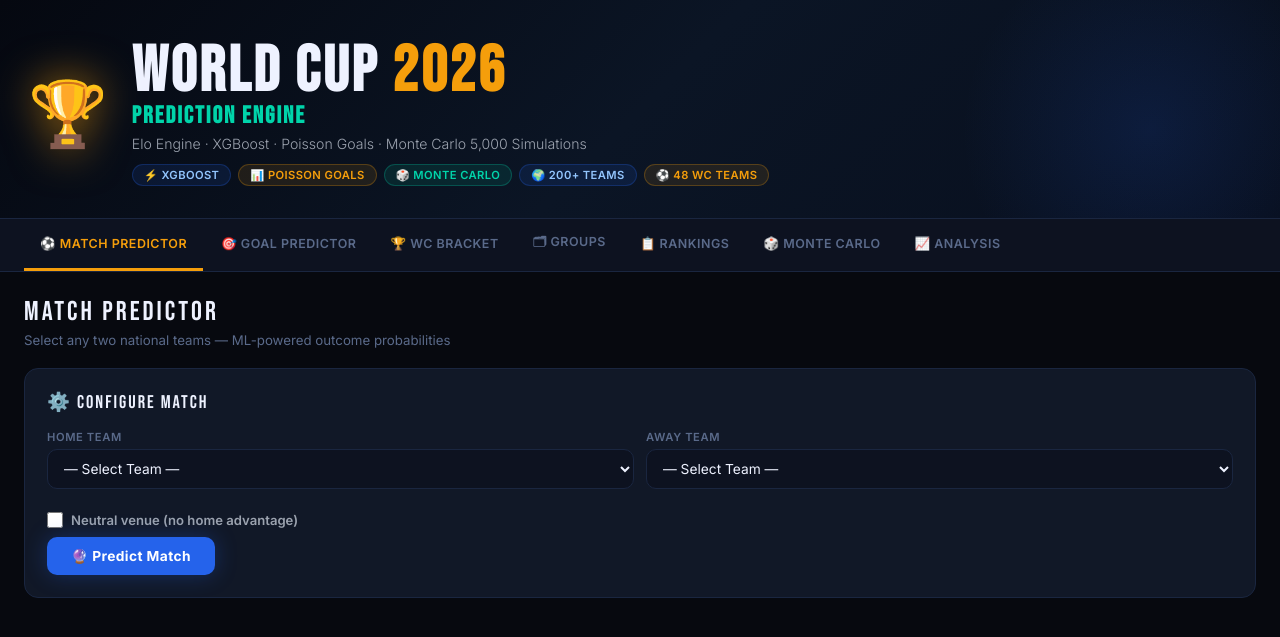
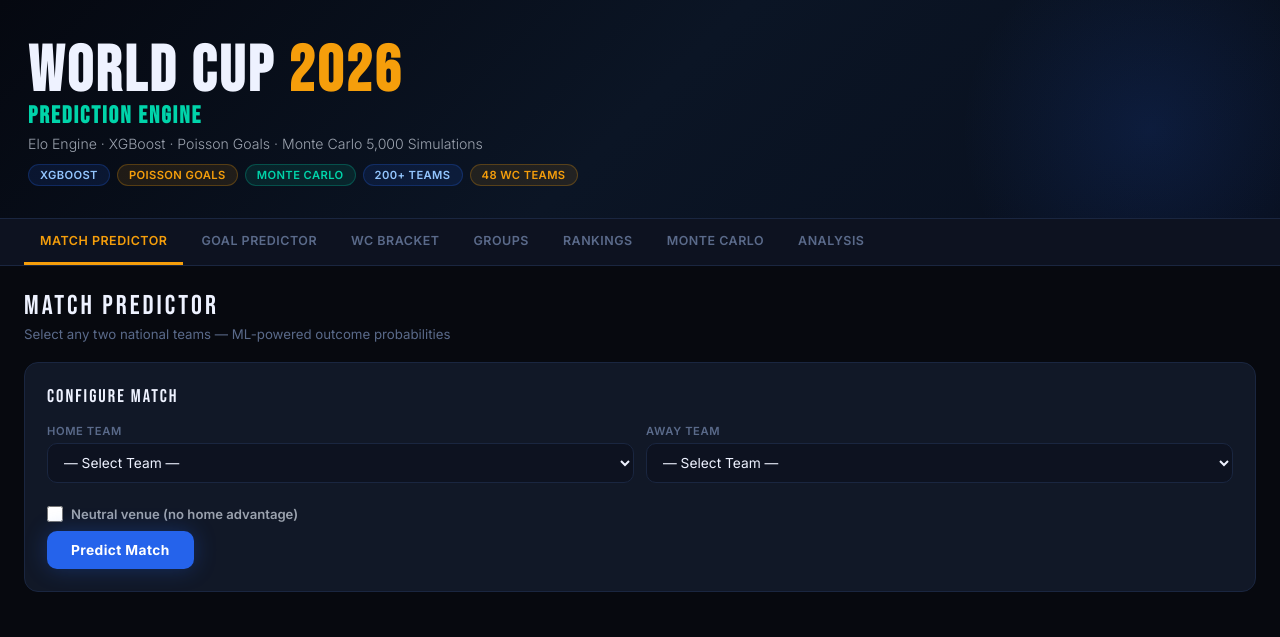
Before and after one commit to EngMohamed-op/supervised-and-unsupervised-project, a FastAPI app: page / in a window 1280 px wide. Shown: the top 637 px of the page. Run offline with FastAPI, Linux system fonts and the light colour scheme.

Commit message:
Update index.html

```diff
--- a/templates/index.html
+++ b/templates/index.html
@@ -182,17 +182,16 @@ tbody td{padding:10px 13px}
 
 <header class="hero">
   <div class="hero-inner">
-    <div class="trophy">🏆</div>
     <div>
       <h1>World Cup <span>2026</span></h1>
       <h1 style="font-size:clamp(.85rem,2vw,1.5rem);color:var(--teal);font-family:'Bebas Neue',sans-serif;letter-spacing:2px;">Prediction Engine</h1>
       <p>Elo Engine · XGBoost · Poisson Goals · Monte Carlo 5,000 Simulations</p>
       <div class="badges">
-        <span class="badge">⚡ XGBoost</span>
-        <span class="badge a">📊 Poisson Goals</span>
-        <span class="badge t">🎲 Monte Carlo</span>
-        <span class="badge">🌍 200+ Teams</span>
-        <span class="badge a">⚽ 48 WC Teams</span>
+        <span class="badge">XGBoost</span>
+        <span class="badge a">Poisson Goals</span>
+        <span class="badge t">Monte Carlo</span>
+        <span class="badge">200+ Teams</span>
+        <span class="badge a">48 WC Teams</span>
       </div>
     </div>
   </div>
@@ -200,13 +199,13 @@ tbody td{padding:10px 13px}
 
 <nav>
   <div class="nav-inner">
-    <button class="tb active" onclick="sw('predict',this)">⚽ Match Predictor</button>
-    <button class="tb" onclick="sw('goals',this)">🎯 Goal Predictor</button>
-    <button class="tb" onclick="sw('bracket',this)">🏆 WC Bracket</button>
-    <button class="tb" onclick="sw('groups',this)">🗂 Groups</button>
-    <button class="tb" onclick="sw('rankings',this)">📋 Rankings</button>
-    <button class="tb" onclick="sw('montecarlo',this)">🎲 Monte Carlo</button>
-    <button class="tb" onclick="sw('eda',this)">📈 Analysis</button>
+    <button class="tb active" onclick="sw('predict',this)">Match Predictor</button>
+    <button class="tb" onclick="sw('goals',this)">Goal Predictor</button>
+    <button class="tb" onclick="sw('bracket',this)">WC Bracket</button>
+    <button class="tb" onclick="sw('groups',this)">Groups</button>
+    <button class="tb" onclick="sw('rankings',this)">Rankings</button>
+    <button class="tb" onclick="sw('montecarlo',this)">Monte Carlo</button>
+    <button class="tb" onclick="sw('eda',this)">Analysis</button>
   </div>
 </nav>
 
@@ -217,7 +216,7 @@ tbody td{padding:10px 13px}
   <div class="sh"><div class="st">Match Predictor</div>
     <p class="ss">Select any two national teams — ML-powered outcome probabilities</p></div>
   <div class="card">
-    <div class="ctitle">⚙️ Configure Match</div>
+    <div class="ctitle">Configure Match</div>
     <div class="frow">
       <div class="fg"><label>Home Team</label>
         <select id="p-home" onchange="prevElo()"><option value="">— Select Team —</option></select></div>
@@ -232,7 +231,7 @@ tbody td{padding:10px 13px}
       <div><div class="ep-lbl">Elo Diff</div><div class="ep-val" id="ep-d" style="color:var(--teal)"></div></div>
     </div>
     <button class="btn btn-p" onclick="runPredict()">
-      <span id="ps" class="spin hidden"></span><span id="pt">🔮 Predict Match</span>
+      <span id="ps" class="spin hidden"></span><span id="pt">Predict Match</span>
     </button>
     <div id="pred-result" class="hidden" style="margin-top:20px">
       <div style="height:1px;background:var(--border);margin-bottom:20px"></div>
@@ -407,8 +406,8 @@ async function loadAllTeams(){
       const sel=document.getElementById(id);
       world.teams.forEach(t=>{
         const o=document.createElement('option');
-        o.value=t.name; o.textContent=`${t.flag||''} ${t.name} (${t.elo})`;
-        o.dataset.elo=t.elo; o.dataset.flag=t.flag||'🏳️';
+        o.value=t.name; o.textContent=`${t.name} (${t.elo})`;
+        o.dataset.elo=t.elo; o.dataset.flag=t.flag||'';
         sel.appendChild(o);
       });
     });
@@ -443,14 +442,14 @@ async function runPredict(){
     const d=await api('/api/predict/outcome',{method:'POST',headers:{'Content-Type':'application/json'},body:JSON.stringify({home_team:h,away_team:a,neutral})});
     renderPredict(d);
   }catch(e){alert('Error: '+e.message)}
-  finally{document.getElementById('ps').classList.add('hidden');document.getElementById('pt').textContent='🔮 Predict Match'}
+  finally{document.getElementById('ps').classList.add('hidden');document.getElementById('pt').textContent='Predict Match'}
 }
 
 function renderPredict(d){
   const res=document.getElementById('pred-result');
   res.classList.remove('hidden');
-  document.getElementById('r-hf').textContent=d.home_flag||'🏳️';
-  document.getElementById('r-af').textContent=d.away_flag||'🏳️';
+  document.getElementById('r-hf').textContent='';
+  document.getElementById('r-af').textContent='';
   document.getElementById('r-hn').textContent=d.home_team;
   document.getElementById('r-an').textContent=d.away_team;
   document.getElementById('r-he').textContent='ELO '+d.home_elo;
@@ -471,18 +470,16 @@ function renderPredict(d){
   bn.className='pred-banner '+(pr==='Home Win'?'ph':pr==='Draw'?'pd':'pa');
   document.getElementById('pred-val').textContent=pr==='Home Win'?d.home_team+' Win':pr==='Away Win'?d.away_team+' Win':'Draw';
   document.getElementById('pred-src').textContent=d.outcome.source||'';
-  document.getElementById('sc-hf').textContent=d.home_flag||'🏳️';
-  document.getElementById('sc-af').textContent=d.away_flag||'🏳️';
+  document.getElementById('sc-hf').textContent='';
+  document.getElementById('sc-af').textContent='';
   document.getElementById('sc-hn').textContent=d.home_team;
   document.getElementById('sc-an').textContent=d.away_team;
   document.getElementById('sc-hg').textContent=d.goals?.home_goals??'—';
   document.getElementById('sc-ag').textContent=d.goals?.away_goals??'—';
   document.getElementById('st-hg').textContent=d.goals?.home_goals??'—';
   document.getElementById('st-ag').textContent=d.goals?.away_goals??'—';
-  const up=d.upset?.upset_probability??null;
-  const ue=document.getElementById('st-up');
-  ue.textContent=up!==null?(up*100).toFixed(1)+'%':'—';
-  ue.style.color=up>0.35?'var(--amber)':'var(--teal)';
+  const hgR=d.goals?.home_goals??0, agR=d.goals?.away_goals??0;
+  document.getElementById('st-score').textContent=Math.round(hgR)+' – '+Math.round(agR);
   res.scrollIntoView({behavior:'smooth',block:'nearest'});
 }
 
@@ -498,8 +495,8 @@ async function runGoals(){
     const res=document.getElementById('goals-result');
     res.classList.remove('hidden');
     const hg=d.goals?.home_goals??0,ag=d.goals?.away_goals??0;
-    document.getElementById('gr-hf').textContent=d.home_flag||'🏳️';
-    document.getElementById('gr-af').textContent=d.away_flag||'🏳️';
+    document.getElementById('gr-hf').textContent='';
+    document.getElementById('gr-af').textContent='';
     document.getElementById('gr-hn').textContent=d.home_team;
     document.getElementById('gr-an').textContent=d.away_team;
     document.getElementById('gr-hg').textContent=hg;
@@ -532,19 +529,17 @@ async function runBracket(){
   }catch(e){alert('Error: '+e.message)}
   finally{
     document.getElementById('br-sp').classList.add('hidden');
-    document.getElementById('br-txt').textContent='🎲 Run Simulation';
+    document.getElementById('br-txt').textContent='Run Simulation';
     document.getElementById('bracket-loading').classList.add('hidden');
   }
 }
 
 function mkMatch(m){
   const w1=m.winner===m.t1;
-  const s=m.score||'';
-  const [s1,s2]=s.split('–');
   return`<div class="mc">
-    <div class="mc-t ${w1?'winner':'loser'}"><span class="tf">${m.f1||'🏳️'}</span><span>${m.t1||'TBD'}</span>${s1?`<span class="mc-sc">${s1}</span>`:''}</div>
+    <div class="mc-t ${w1?'winner':'loser'}"><span class="tf">${m.f1||''}</span><span>${m.t1||'TBD'}</span></div>
     <div class="mc-div"></div>
-    <div class="mc-t ${!w1?'winner':'loser'}"><span class="tf">${m.f2||'🏳️'}</span><span>${m.t2||'TBD'}</span>${s2?`<span class="mc-sc">${s2}</span>`:''}</div>
+    <div class="mc-t ${!w1?'winner':'loser'}"><span class="tf">${m.f2||''}</span><span>${m.t2||'TBD'}</span></div>
   </div>`;
 }
 
@@ -560,8 +555,7 @@ function renderBracket(d){
   // Champion card top
   document.getElementById('champ-card-top').innerHTML=`
     <div class="champ-card" style="max-width:320px;margin:0 auto">
-      <span class="champ-flag">${ch.flag||'🏳️'}</span>
-      <div class="champ-lbl">🏆 World Cup 2026 Champion</div>
+      <div class="champ-lbl">World Cup 2026 Champion</div>
       <div class="champ-name">${ch.team}</div>
     </div>`;
 
@@ -570,8 +564,8 @@ function renderBracket(d){
     <div class="gc">
       <div class="gh"><div class="gl">Group ${g}</div></div>
       <div class="gt">${teams.map((t,i)=>`
-        <div class="gtr"><span>${['🥇','🥈','🥉','4️⃣'][i]||''}</span>
-          <span>${t.flag||'🏳️'}</span><span class="gtn">${t.team}</span>
+        <div class="gtr"><span style="color:var(--dim);font-size:.75rem;font-weight:700;width:14px">${i+1}</span>
+          <span class="gtn">${t.team}</span>
           <span class="elo-chip">${t.pts}pts</span></div>`).join('')}
       </div>
     </div>`).join('');
@@ -600,27 +594,23 @@ function renderBracket(d){
   const final=d.final;
   const third=d.third_place;
   document.getElementById('bracket-center').innerHTML=`
-    <div class="final-title">⚽ Final · 07/19 NY</div>
+    <div class="final-title">Final · 07/19 NY</div>
     <div class="champ-card">
-      <span class="champ-flag">${ch.flag||'🏳️'}</span>
       <div class="champ-lbl">Champion</div>
       <div class="champ-name">${ch.team}</div>
-      <div style="font-size:.75rem;color:var(--dim);margin-top:4px">${final.score||''}</div>
     </div>
     <div class="finalist-row">
       <div class="finalist-card">
-        <div class="finalist-flag">${final.f1||'🏳️'}</div>
         <div class="finalist-name">${final.t1||''}</div>
       </div>
       <div style="display:flex;align-items:center;color:var(--dim);font-family:'Bebas Neue',sans-serif;font-size:1.2rem">VS</div>
       <div class="finalist-card">
-        <div class="finalist-flag">${final.f2||'🏳️'}</div>
         <div class="finalist-name">${final.t2||''}</div>
       </div>
     </div>
     ${third?`<div style="margin-top:10px;padding:10px;background:var(--surface);border:1px solid rgba(184,115,51,.3);border-radius:10px;text-align:center">
-      <div style="font-size:.66rem;color:var(--dim);text-transform:uppercase;letter-spacing:.6px;font-weight:600">🥉 3rd Place</div>
-      <div style="font-size:.88rem;font-weight:600;margin-top:4px">${third.fw||'🏳️'} ${third.winner} <span style="color:var(--dim)">${third.score||''}</span></div>
+      <div style="font-size:.66rem;color:var(--dim);text-transform:uppercase;letter-spacing:.6px;font-weight:600">3rd Place</div>
+      <div style="font-size:.88rem;font-weight:600;margin-top:4px">${third.winner}</div>
     </div>`:''}`;
 
   document.getElementById('bracket-result').classList.remove('hidden');
@@ -636,7 +626,6 @@ async function loadGroups(){
         <div class="gh"><div class="gl">Group ${g}</div><div style="font-size:.68rem;color:var(--dim);font-weight:600">${teams.length} Teams</div></div>
         <div class="gt">${teams.map(t=>`
           <div class="gtr" onclick="quickPredict('${t.name}')">
-            <span style="font-size:1.05rem">${t.flag||'🏳️'}</span>
             <span class="gtn">${t.name}</span>
             <span class="elo-chip">${t.elo}</span>
           </div>`).join('')}
@@ -664,7 +653,7 @@ async function loadRankings(){
       const [tl,tc]=tier(t.elo);
       return`<tr>
         <td><span class="rn">${i+1}</span></td>
-        <td><span style="margin-right:5px">${t.flag||'🏳️'}</span><strong>${t.name}</strong></td>
+        <td><strong>${t.name}</strong></td>
         <td style="color:var(--amber);font-weight:600">Group ${t.group}</td>
         <td><span class="ev">${t.elo}</span></td>
         <td style="color:var(--gray)">${(t.form*100).toFixed(0)}%</td>
@@ -679,11 +668,10 @@ async function loadMC(){
   try{
     const d=await api('/api/montecarlo');
     const top15=d.results.slice(0,15),maxP=top15[0]?.probability||1;
-    const medals=['🥇','🥈','🥉'],golds=['gold','silver','bronze'];
+    const medals=['1st','2nd','3rd'],golds=['gold','silver','bronze'];
     document.getElementById('mc-podium').innerHTML=d.results.slice(0,3).map((r,i)=>`
       <div class="pc ${golds[i]}">
-        <div class="pm">${medals[i]}</div>
-        <div style="font-size:1.4rem">${r.flag||'🏳️'}</div>
+        <div class="pm" style="font-family:'Bebas Neue',sans-serif;font-size:1rem;color:var(--dim)">${medals[i]}</div>
         <div class="pname">${r.team}</div>
         <div class="pprob">${(r.probability*100).toFixed(1)}%</div>
         <div class="pp-lbl">Win Probability</div>
@@ -691,7 +679,7 @@ async function loadMC(){
     document.getElementById('mc-bars').innerHTML=top15.map((r,i)=>`
       <div class="mbr">
         <div class="mr">${i+1}</div>
-        <div class="mn">${r.flag||''} ${r.team}</div>
+        <div class="mn">${r.team}</div>
         <div class="mt"><div class="mf" data-w="${(r.probability/maxP)*100}" style="width:0%"></div></div>
         <div class="mv">${(r.probability*100).toFixed(1)}%</div>
       </div>`).join('');
@@ -752,7 +740,7 @@ async function loadEda(){
     // Q4 Win rate
     if(wr.teams&&wr.teams.length){
       mkChart('ch-wr','bar',{
-        labels:wr.teams.map(t=>t.flag+' '+t.team),
+        labels:wr.teams.map(t=>t.team),
         datasets:[{label:'Win Rate',data:wr.teams.map(t=>+(t.win_rate*100).toFixed(1)),backgroundColor:wr.teams.map((_,i)=>i<3?'rgba(37,99,235,.8)':'rgba(147,197,253,.6)'),borderRadius:4}]
       },{indexAxis:'y',scales:{...CHART_DEFAULTS.scales,x:{...CHART_DEFAULTS.scales.x,max:100,ticks:{...CHART_DEFAULTS.scales.x.ticks,callback:v=>v+'%'}},y:{...CHART_DEFAULTS.scales.y}},plugins:{...CHART_DEFAULTS.plugins,tooltip:{callbacks:{label:ctx=>`Win Rate: ${ctx.parsed.x}%`}}}});
     }
@@ -761,7 +749,7 @@ async function loadEda(){
     if(mc.results&&mc.results.length){
       const top=mc.results.slice(0,12);
       mkChart('ch-mc','bar',{
-        labels:top.map(r=>(r.flag||'')+' '+r.team),
+        labels:top.map(r=>r.team),
         datasets:[{label:'Win Probability',data:top.map(r=>+(r.probability*100).toFixed(1)),backgroundColor:top.map((_,i)=>i===0?'rgba(245,158,11,.9)':i<3?'rgba(37,99,235,.8)':'rgba(147,197,253,.5)'),borderRadius:4}]
       },{indexAxis:'y',scales:{...CHART_DEFAULTS.scales,x:{...CHART_DEFAULTS.scales.x,ticks:{...CHART_DEFAULTS.scales.x.ticks,callback:v=>v+'%'}},y:{...CHART_DEFAULTS.scales.y}},plugins:{...CHART_DEFAULTS.plugins,tooltip:{callbacks:{label:ctx=>`${ctx.parsed.x}% chance to win`}}}});
     }
```
Also changed, not shown: other parts of templates/index.html (+18 -18 lines).
